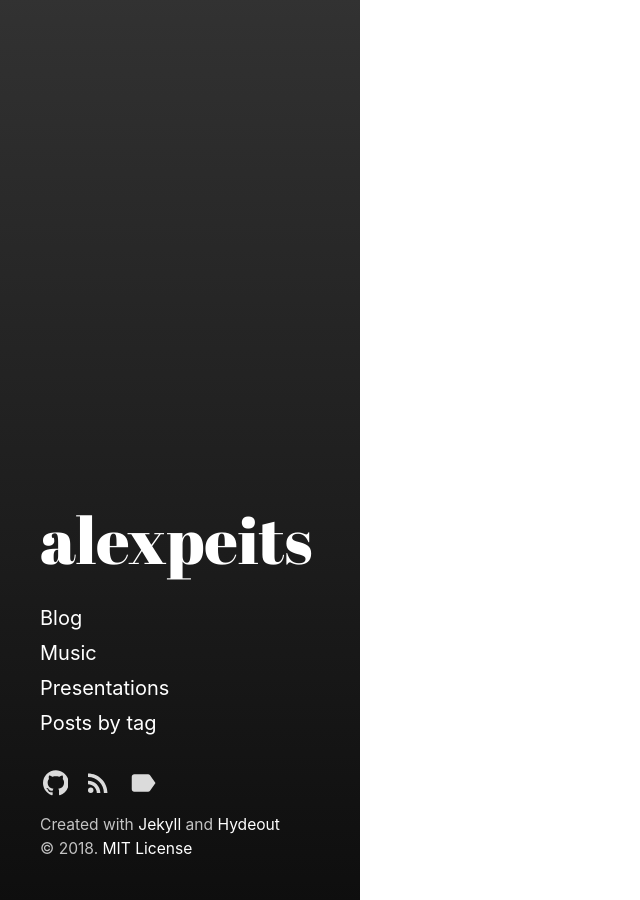
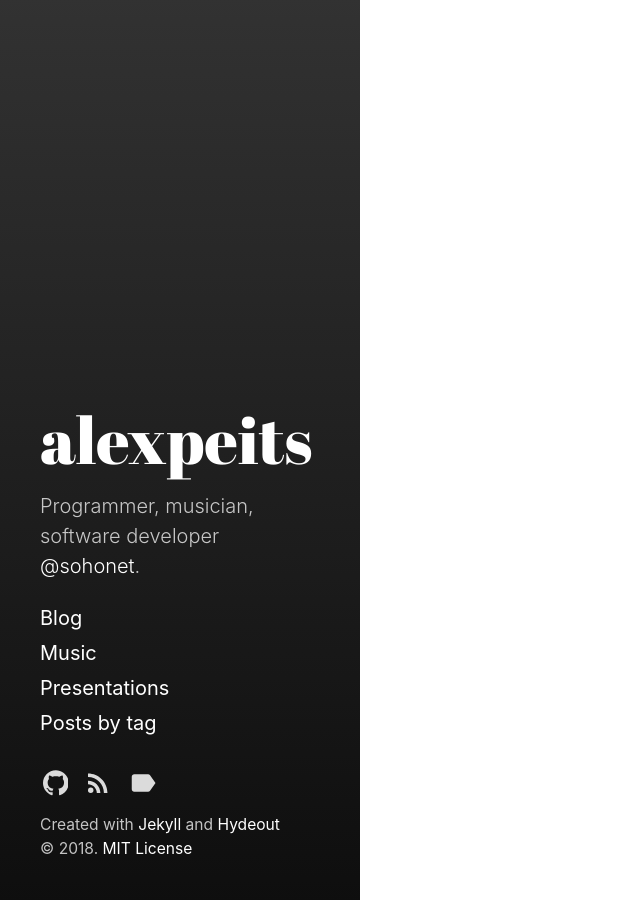
Before and after one commit to alexpeits/alexpeits.github.io, a Jekyll site: the page built from index.html, in a window 1280 px wide. Shown: the whole page, without its empty margins (0-640 px from the left). Built offline with Jekyll 4.4.1, drawn with Linux system fonts in a browser that asks for light colours.

Commit message:
Add description

```diff
--- a/_config.yml
+++ b/_config.yml
@@ -16,6 +16,8 @@
 title: alexpeits
 email: alexpeitsinis@gmail.com
 description: >- # this means to ignore newlines until "baseurl:"
+    Programmer, musician,
+    software developer <a href="https://www.sohonet.com">@sohonet</a>.
 baseurl: "" # the subpath of your site, e.g. /blog
 url: "" # the base hostname & protocol for your site, e.g. http://example.com
 twitter_username: alexpeits
--- a/_includes/sidebar.html
+++ b/_includes/sidebar.html
@@ -8,7 +8,7 @@
         {{ site.title }}
       </a>
     </{% if page.layout == "index" %}h1{% else %}div{% endif %}>
-    <p class="lead">{{ site.description }}</p>
+    <p class="lead" style="font-size: 100%;">{{ site.description }}</p>
   </header>
   {% include sidebar-nav-links.html %}
 
```
Also changed, not shown: 5 other files.
